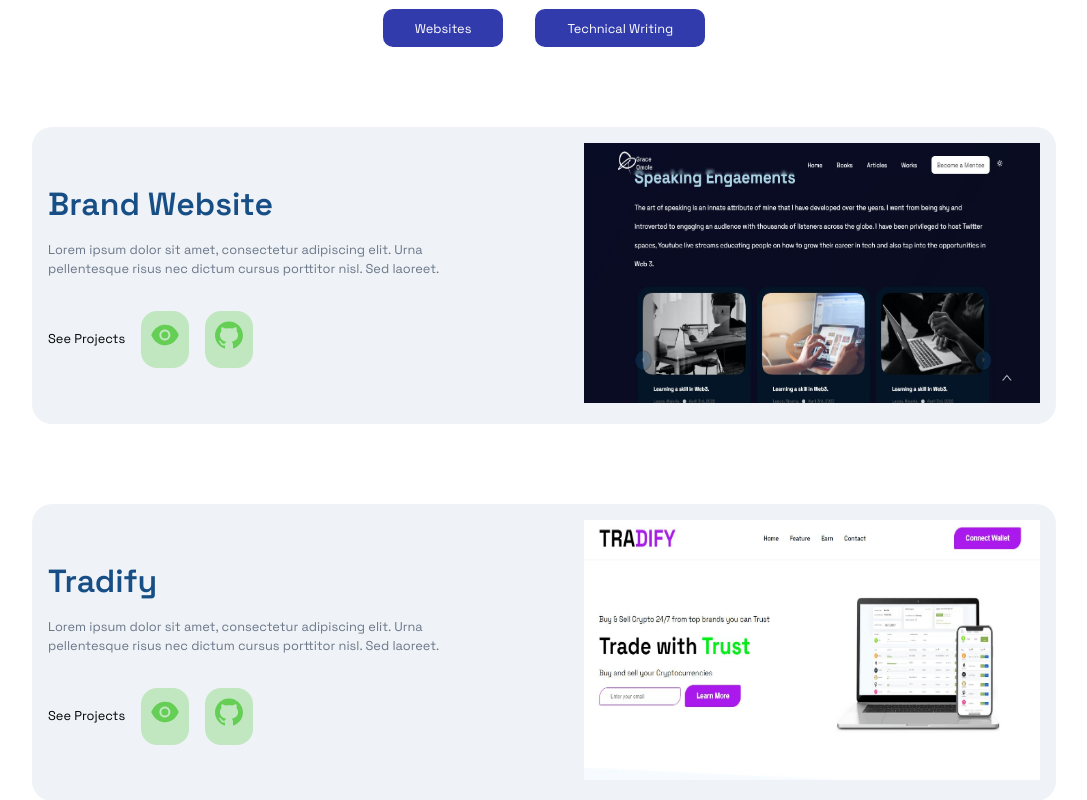
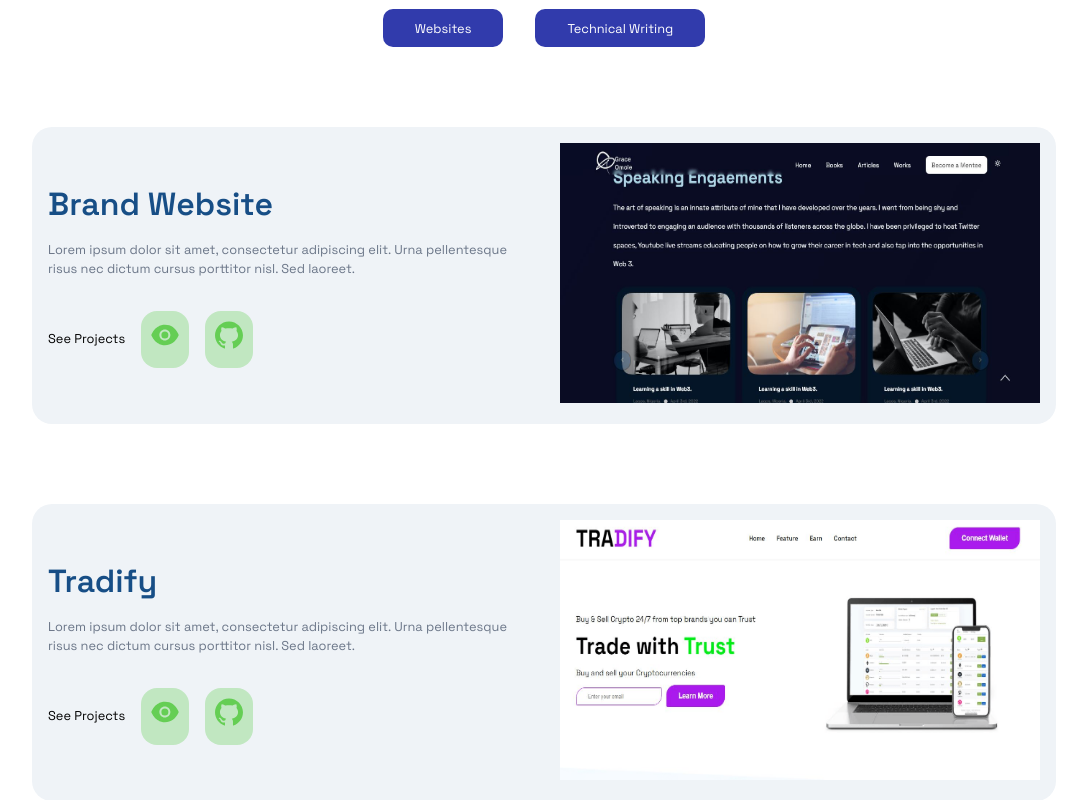
Before and after one commit to Timmydee/Timmy_Dahunsi_, a React (Vite) app: page / in a window 1280 px wide. Shown: the part 1020-1820 px from the top of the page, without its empty margins (96-1183 px from the left). Built offline with nearby package versions, Linux system fonts and the light colour scheme.

Commit message:
HERO UPDATE

```diff
--- a/src/container/Work/Work.scss
+++ b/src/container/Work/Work.scss
@@ -40,7 +40,7 @@
     margin-top: 5rem;
     display: grid;
     grid-template-columns: 1fr 1fr;
-    gap: 5rem;
+    gap: 2rem;
     background-color: var(--primary-color);
     border-radius: 20px;
     padding: 1rem;
```
